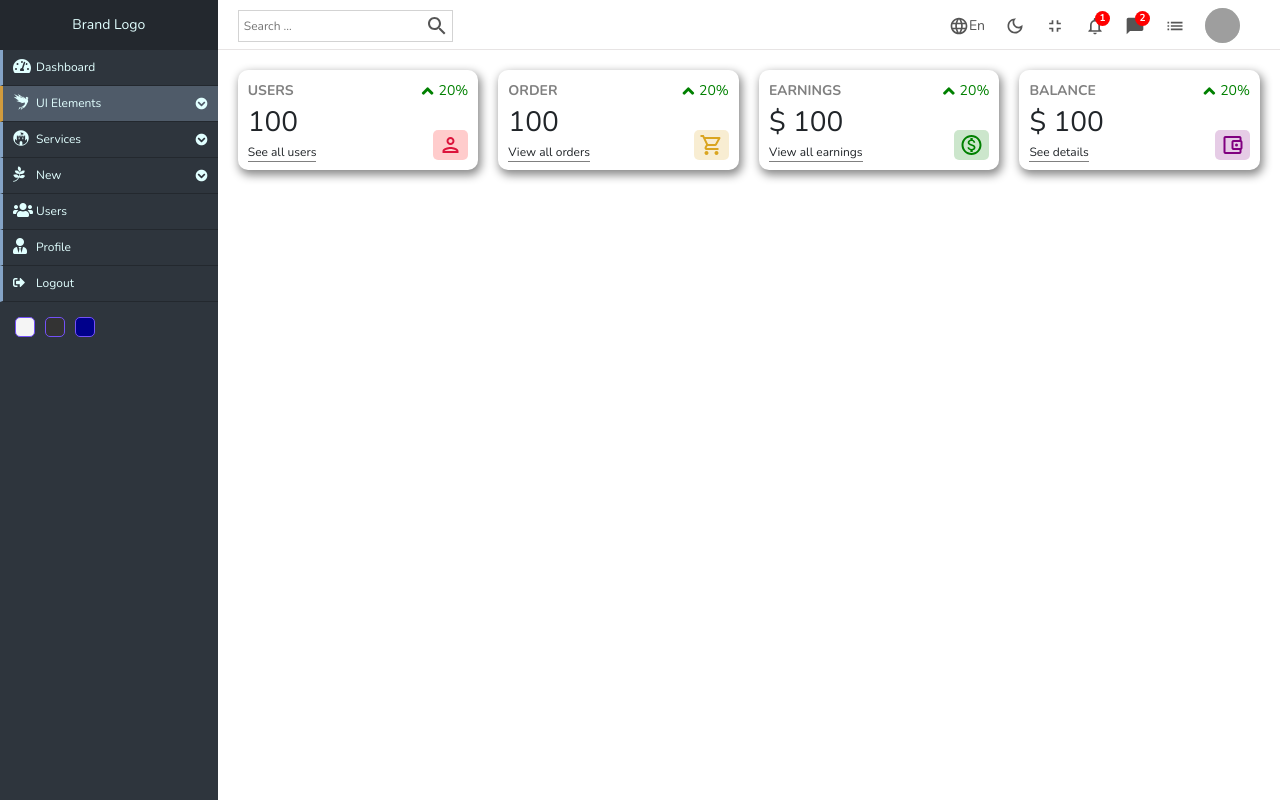
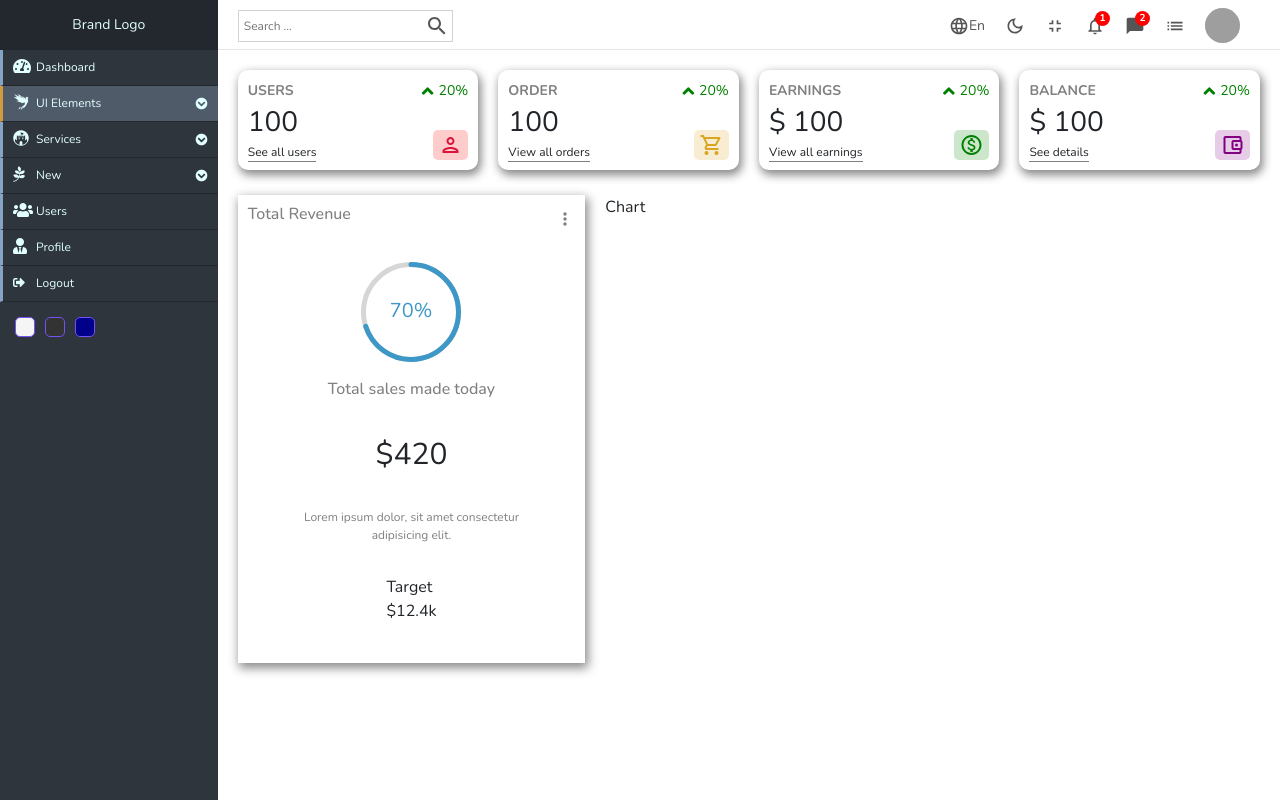
Before and after one commit to paulrajib/react-redux-dashboard, a React (Create React App) app: page / in a window 1280 px wide. Built offline with nearby package versions, Linux system fonts and the light colour scheme; grey boxes are pictures that could not be loaded.

Commit message:
A circular chartadded

```diff
--- a/package.json
+++ b/package.json
@@ -15,6 +15,7 @@
     "jquery": "^3.6.0",
     "popper.js": "^1.16.1",
     "react": "^18.1.0",
+    "react-circular-progressbar": "^2.1.0",
     "react-dom": "^18.1.0",
     "react-router-dom": "^6.3.0",
     "react-scripts": "^5.0.1",
--- /dev/null
+++ b/src/components/chart/Chart.jsx
@@ -0,0 +1,9 @@
+import "./chart.scss";
+
+function Chart() {
+  return (
+    <div className="chart">Chart</div>
+  )
+}
+
+export default Chart
--- /dev/null
+++ b/src/components/chart/chart.scss
@@ -0,0 +1,3 @@
+.chart{
+    flex: 4;
+}
--- /dev/null
+++ b/src/components/featured/Featured.jsx
@@ -0,0 +1,33 @@
+import "./featured.scss";
+import MoreVertIcon from "@mui/icons-material/MoreVert";
+import { CircularProgressbar } from "react-circular-progressbar";
+import "react-circular-progressbar/dist/styles.css"
+
+const Featured = () => {
+  return (
+    <div className="featured">
+        <div className="top">
+            <h1 className="title">Total Revenue</h1>
+            <MoreVertIcon fontSize="small"/>
+        </div>
+        <div className="bottom">
+            <div className="featuredChart">
+                <CircularProgressbar value={70} text={"70%"} strokeWidth={5}/>
+            </div>
+            <p className="title">Total sales made today</p>
+            <p className="amount">$420</p>
+            <p className="desc">Lorem ipsum dolor, sit amet consectetur adipisicing elit.</p>
+            <div className="summary">
+                <div className="item">
+                    <div className="itemTitle">Target</div>
+                    <div className="itemResult">
+                        <div className="resultAmount">$12.4k</div>
+                    </div>
+                </div>
+            </div>
+        </div>
+    </div>
+  )
+}
+
+export default Featured
--- /dev/null
+++ b/src/components/featured/featured.scss
@@ -0,0 +1,48 @@
+.featured{
+    flex: 2;
+    -webkit-box-shadow: 2px 4px 10px 1px rgba(0, 0, 0, 0.47);
+    box-shadow: 2px 4px 10px 1px rgba(0, 0, 0, 0.47);
+    padding: 10px;
+
+    .top{
+        display: flex;
+        align-items: center;
+        justify-content: space-between;
+        color: gray;
+
+        .title{
+            font-size: 16px;
+            font-weight: 500;
+        }
+    }
+
+    .bottom{
+        padding: 20px;
+        display: flex;
+        flex-direction: column;
+        align-items: center;
+        justify-content: center;
+        gap: 15px;
+
+        .featuredChart{
+            width: 100px;
+            height: 100px;
+        }
+
+        .title{
+            font-weight: 500;
+            color: gray;
+        }
+
+        .amount{
+            font-size: 30px;
+        }
+
+        .desc{
+            font-weight: 300;
+            font-size: 12px;
+            color: gray;
+            text-align: center;
+        }
+    }
+}
--- a/src/components/sidebar/Sidebar.jsx
+++ b/src/components/sidebar/Sidebar.jsx
@@ -25,13 +25,15 @@
             <div className="menu-list">
                 <ul id="menu-content" className="menu-content collapse out">
                     <li>
-                      <a href="/test">
+                      {/* // eslint-disable-next-line */}
+                      <a href="#">
                         <i className="fas fa-tachometer-alt fa-lg"></i> Dashboard
                       </a>
                     </li>
 
                     <li  data-bs-toggle="collapse" data-bs-target="#products" className="collapsed active">
-                      <a href="/test"><i className="fab fa-studiovinari fa-lg"></i> UI Elements <span className="arrow"></span></a>
+                    {/* // eslint-disable-next-line */}
+                      <a href="#"><i className="fab fa-studiovinari fa-lg"></i> UI Elements <span className="arrow"></span></a>
                     </li>
                     <ul className="sub-menu collapse" id="products">
                         <li className="active"><a href="/test">CSS3 Animation</a></li>
@@ -48,7 +50,8 @@
 
 
                     <li data-bs-toggle="collapse" data-bs-target="#service" className="collapsed">
-                      <a href="/test"><i className="fab fa-fort-awesome-alt fa-lg"></i> Services <span className="arrow"></span></a>
+                    {/* // eslint-disable-next-line */}
+                      <a href="#"><i className="fab fa-fort-awesome-alt fa-lg"></i> Services <span className="arrow"></span></a>
                     </li>
                     <ul className="sub-menu collapse" id="service">
                       <li>New Service 1</li>
@@ -58,7 +61,8 @@
 
 
                     <li data-bs-toggle="collapse" data-bs-target="#new" className="collapsed">
-                      <a href="/test"><i className="fab fa-pagelines fa-lg"></i> New <span className="arrow"></span></a>
+                    {/* // eslint-disable-next-line */}
+                      <a href="#"><i className="fab fa-pagelines fa-lg"></i> New <span className="arrow"></span></a>
                     </li>
                     <ul className="sub-menu collapse" id="new">
                       <li>New New 1</li>
--- a/src/pages/home/Home.jsx
+++ b/src/pages/home/Home.jsx
@@ -2,6 +2,8 @@
 import Sidebar from '../../components/sidebar/Sidebar';
 import Navbar from '../../components/navbar/Navbar';
 import Widget from '../../components/widget/Widget';
+import Featured from '../../components/featured/Featured';
+import Chart from '../../components/chart/Chart';
 import "./home.scss";
 
 
@@ -16,6 +18,10 @@
         <Widget type="earnings"/>
         <Widget type="balance"/>
       </div>
+      <div className="charts">
+        <Featured/>
+        <Chart/>
+      </div>
     </div>
   </div>);
 }
--- a/src/pages/home/home.scss
+++ b/src/pages/home/home.scss
@@ -6,11 +6,15 @@
     .homeContainer{
         flex: 4;
 
-        .widgets{
+        .widgets, .charts{
             display: flex;
             padding: 20px;
             //margin-right: 20px;
             gap: 20px;
         }
+
+        .charts{
+            padding: 5px 20px;
+        }
     }
 }
```
Also changed, not shown: 1 other file (tests, documents, lock files or other folders).
